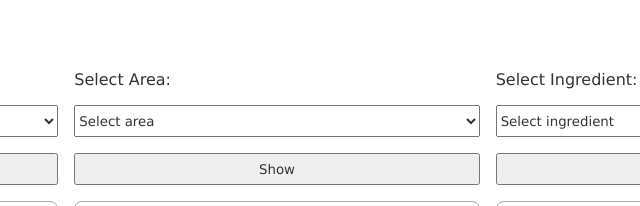
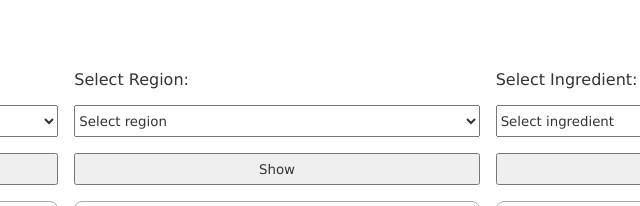
Before and after one commit to abe511/short-stack-art-balayan, a website: page index.html in a window 1280 px wide. Shown: the top 206 px of the page, 363-1003 px from the left. Drawn offline with nearby package versions, Linux system fonts and the light colour scheme.

Commit message:
Update index.html

```diff
--- a/index.html
+++ b/index.html
@@ -18,9 +18,9 @@
                 <option value="none" selected hidden>Select category</option>
             </select>
             <button class="btn category" id="btn-category" type="button" onclick="filter('category')">Show</button>
-            <label class="lbl area" for="area">Select Area:</label>
+            <label class="lbl area" for="area">Select Region:</label>
             <select name="area" id="area" onclick="getList('area')">
-                <option value="none" selected hidden>Select area</option>
+                <option value="none" selected hidden>Select region</option>
             </select>
             <button class="btn area" id="btn-area" type="button" onclick="filter('area')">Show</button>
             <label class="lbl ingredient" for="ingredient">Select Ingredient:</label>
```
